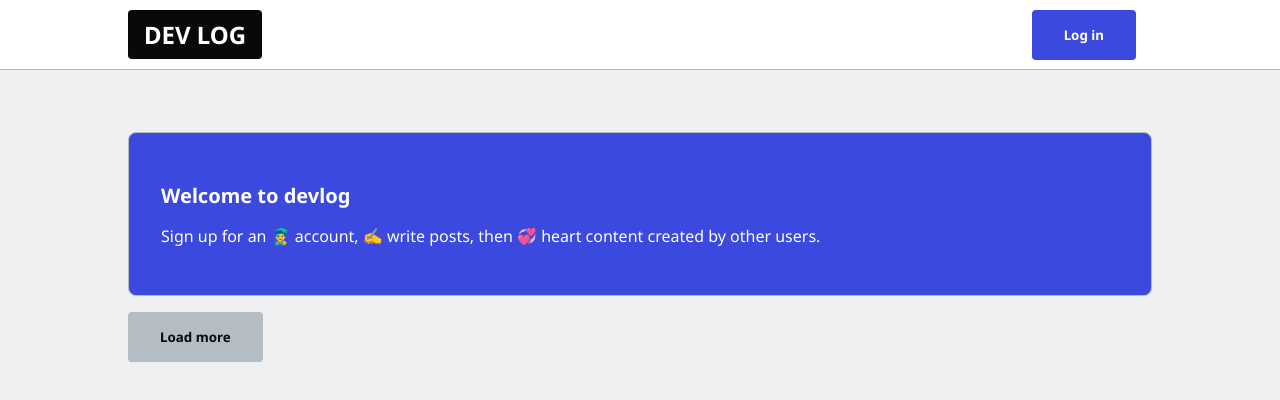
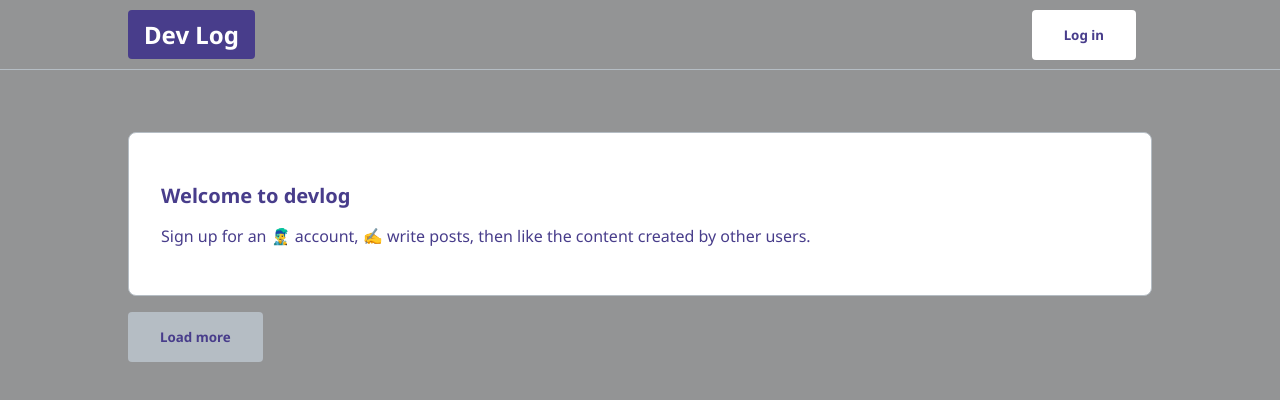
Before and after one commit to NazreenSheikh/dev-log, a Next.js app: page / in a window 1280 px wide. Shown: the top 400 px of the page. Built offline with nearby package versions, Linux system fonts and the light colour scheme; no server answers; the database is empty.

Commit message:
new styles

```diff
--- a/pages/index.tsx
+++ b/pages/index.tsx
@@ -6,7 +6,7 @@ import { firestore, fromMillis, postToJSON } from '@lib/firebase';
 import { useState } from 'react';
 
 // Max post to query per page
-const LIMIT = 10;
+const LIMIT = 15;
 
 export async function getServerSideProps(context) {
   const postsQuery = firestore
@@ -54,12 +54,12 @@ export default function Home(props) {
 
   return (
     <main>
-      <Metatags title="Home Page" description="Get the latest posts on our site" />
+      <Metatags title="dev-log" description="Get the latest article on dev-log" />
 
       <div className="card card-info">
         <h2>Welcome to devlog</h2>
 
-        <p>Sign up for an 👨‍🎤 account, ✍️ write posts, then 💞 heart content created by other users.</p>
+        <p>Sign up for an 👨‍🎤 account, ✍️ write posts, then like the content created by other users.</p>
       </div>
 
       <PostFeed posts={posts} />
--- a/styles/globals.css
+++ b/styles/globals.css
@@ -1,8 +1,8 @@
 @import url('https://fonts.googleapis.com/css2?family=Noto+Sans:ital,wght@0,400;0,700;1,400&display=swap');
 :root {
-    --color-bg: #eef0f1;
-    --color-text: #08090a;
-    --color-blue: #3b49df;
+    --color-bg: #939495;
+    --color-text: darkslateblue;
+    --color-white: #ffffff;
     --color-red: #df3b3b;
     --color-green: #3bdf72;
     --color-gray: #b5bdc4;
@@ -73,7 +73,7 @@ code {
 .navbar {
     height: 70px;
     width: 100%;
-    background: white;
+    background: #939495;
     color: var(--colors-text);
     position: fixed;
     top: 0;
@@ -143,8 +143,8 @@ button[disabled] {
 }
 
 button.btn-blue {
-    background-color: var(--color-blue);
-    color: white;
+    background-color: var(--color-white);
+    color: var(--color-text);
 }
 
 button.btn-red {
@@ -168,9 +168,8 @@ button.btn-google {
 }
 
 button.btn-logo {
-    background-color: var(--color-text);
+    background-color: darkslateblue;
     color: white;
-    text-transform: uppercase;
     font-size: 1.5rem;
     padding: 0.5rem 1rem;
 }
@@ -199,8 +198,8 @@ button.btn-logo {
 }
 
 .card-info {
-    color: white;
-    background: var(--color-blue);
+    color: darkslateblue;
+    background: var(--color-white);
 }
 
 
@@ -208,7 +207,7 @@ button.btn-logo {
 
 .loader {
     border: 10px solid var(--color-bg);
-    border-top: 10px solid var(--color-blue);
+    border-top: 10px solid var(--color-white);
     border-radius: 50%;
     width: 50px;
     height: 50px;
@@ -262,7 +261,7 @@ input[type='file'] {
 
 .text-info {
     font-weight: bold;
-    color: var(--color-blue);
+    color: var(--color-white);
 }
 
 .box {
```
